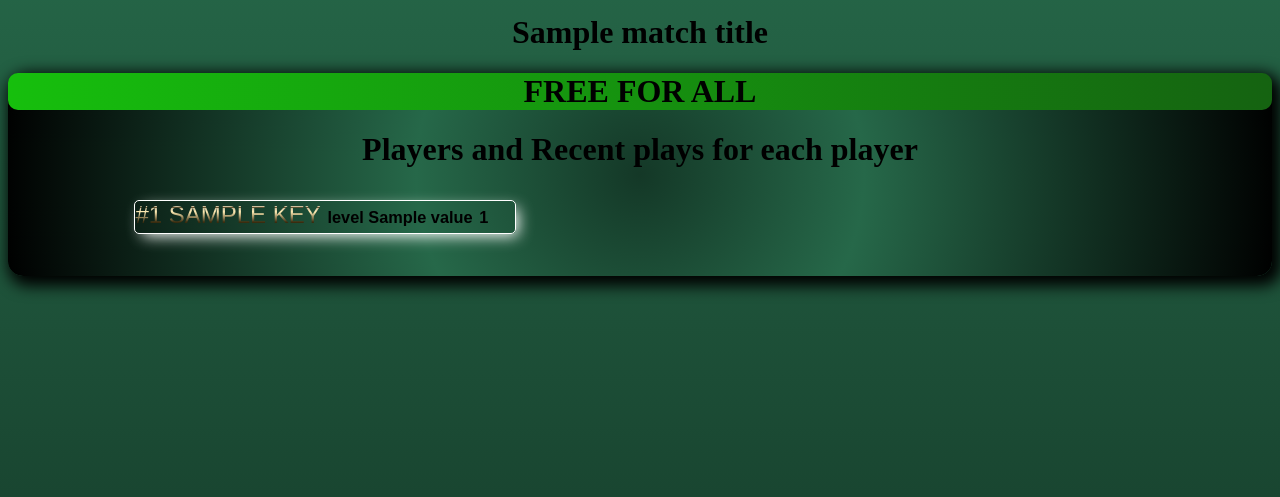
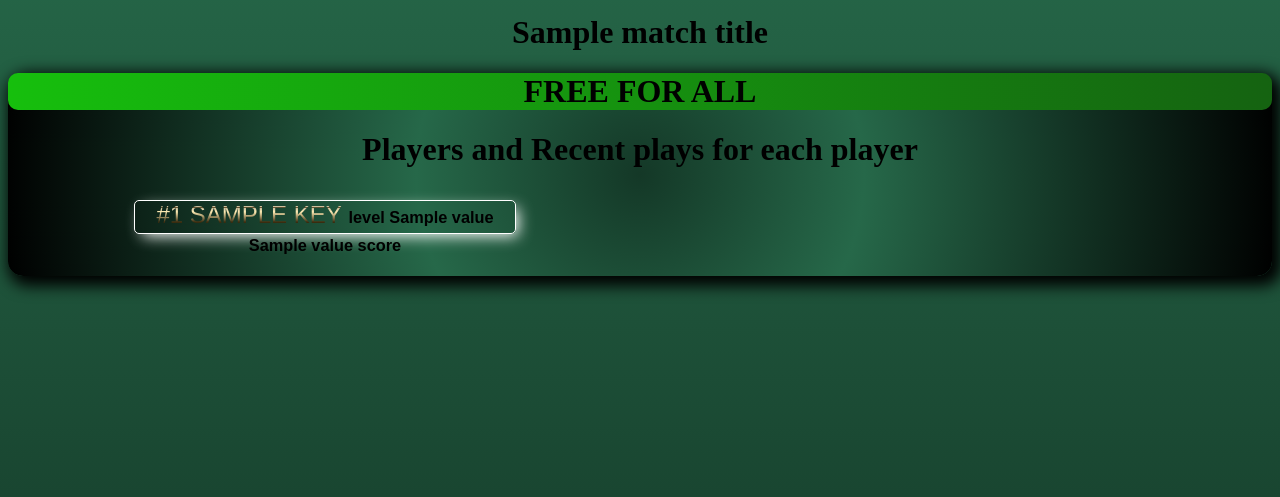
Before and after one commit to GDcheeriosYT/website-project, a Flask app: template templates/Current.html in a window 1280 px wide. Shown: the part 75-572 px from the top of the page. Run offline with Flask 2, Linux system fonts and the light colour scheme; the template is opened without the code that fills it: most values are stand-ins (such as "Sample title", 1, 10 or a date in 2020); parts of the project's set-up code (start-up, migrations or seed data) failed here and were passed over.

Commit message:
new design good for public
not finished but good for public use

```diff
--- a/templates/Current.html
+++ b/templates/Current.html
@@ -28,7 +28,6 @@
 
     .player_info{
       transition: ease-out 0.3s;
-      background-image: linear-gradient(to top, rgb(255, 255, 255) rgba(255, 255, 255, 0.191));
       width: 30%;
       height: 32px;
       border: 1px solid rgb(255, 255, 255);
@@ -38,6 +37,7 @@
       margin-bottom: 2.5%;
       box-shadow: 5px 5px 15px -3px rgb(255, 255, 255);
       background-repeat: no-repeat;
+      background-size: cover;
     }
 
     .player_info:hover{
@@ -52,12 +52,13 @@
       margin-top: 2.5%;
       margin-bottom: 2.5%;
       box-shadow: 5px 5px 15px -3px rgb(255, 255, 255);
+      background-size: cover;
     }
 
     .player_info .namebox{
       margin-bottom: 0px;
       margin-top: 0px;
-      text-align: left;
+      text-align: auto;
       font-size: 24px ;
       font-family: arial;
     }
@@ -148,14 +149,13 @@
       text-align: center;
     }
 
-    @keyframes intro {
+    @keyframes introtop {
       from {background-color: white;}
       to {background-color: #266849;}
     }
 
     @keyframes player_info_transition {
       from{
-        background-color: linear-gradient(to top, rgb(255, 255, 255) rgba(255, 255, 255, 0.191));
         width: 30%;
         height: 32px;
         border: 1px solid rgb(255, 255, 255);
@@ -211,7 +211,7 @@
       background-size: 40%;
       border-radius: 15px;
       font-size: 35px;
-      animation-name: intro;
+      animation-name: introtop;
       animation-duration: 1s;
       animation-delay: 0s;
       text-align: center;
@@ -291,13 +291,14 @@
 
     .score{
       margin-left: auto;
+      text-align: right;
       font-size: 68%;
       transition: all 300ms ease;
     }
 
     .player_info:hover .score{
-      margin-top: 115px;
-      margin-left: 80%;
+      margin-left: auto;
+      text-align: right;
       font-size: 120%;
       transition: all 300ms ease;
     }
@@ -341,6 +342,7 @@
       value[14] = max combo
       value[15] = grade of the map just played
       value[16] = grade color
+      value[17] = formatted score
       value[10] = team, only if mode == teams  -->
 
   <div class="rectangle_menu"><a href="Teams.html">Teams</a> <a href="/">Home</a> <a href="players.html">players</a> <a href="login.html">login</a> <a href="changelog.html">changelog</a></div>
@@ -445,9 +447,9 @@
 
             {% endif %}
 
-            <div class="player_info" id="ref{{ count.value }}" style="background-image: url({{ value[2] }});">
+            <div class="player_info" id="ref{{ count.value }}" style="background-image: linear-gradient(to top, #ffffff95 10%, #ffffff00 80%), url({{ value[2] }});">
 
-              <h1 class="namebox"><span style="{{ color }}">#{{ count.value }} {{ key }}</span> <span class="level">level {{ value[5] }}</span> <span class="score">{{ value[0] }}</span></h1>
+              <h1 class="namebox"><span style="{{ color }}">#{{ count.value }} {{ key }}</span> <span class="level">level {{ value[5] }}</span> <span class="score">{{ value[17] }} score</span></h1>
 
             </div>
 
```
